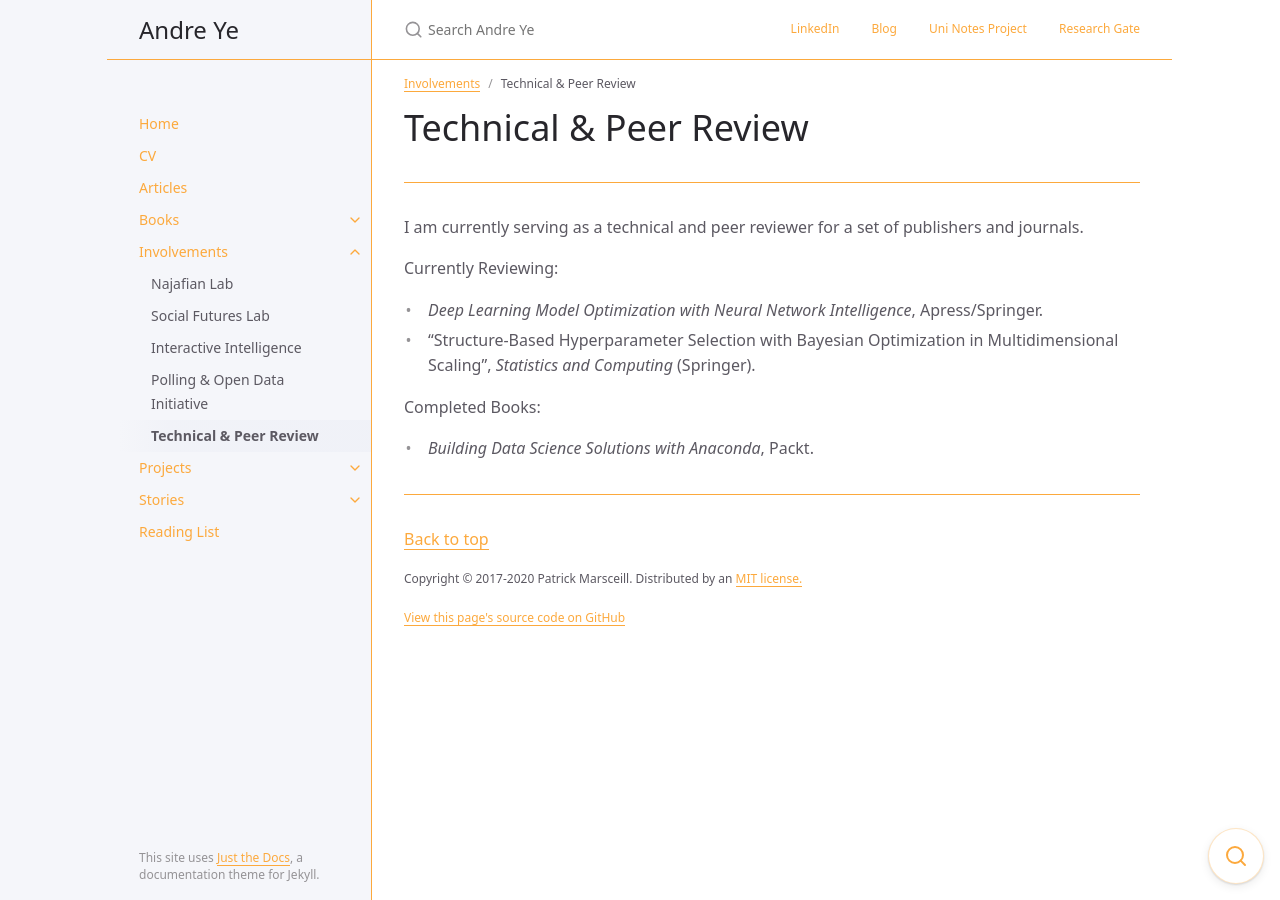
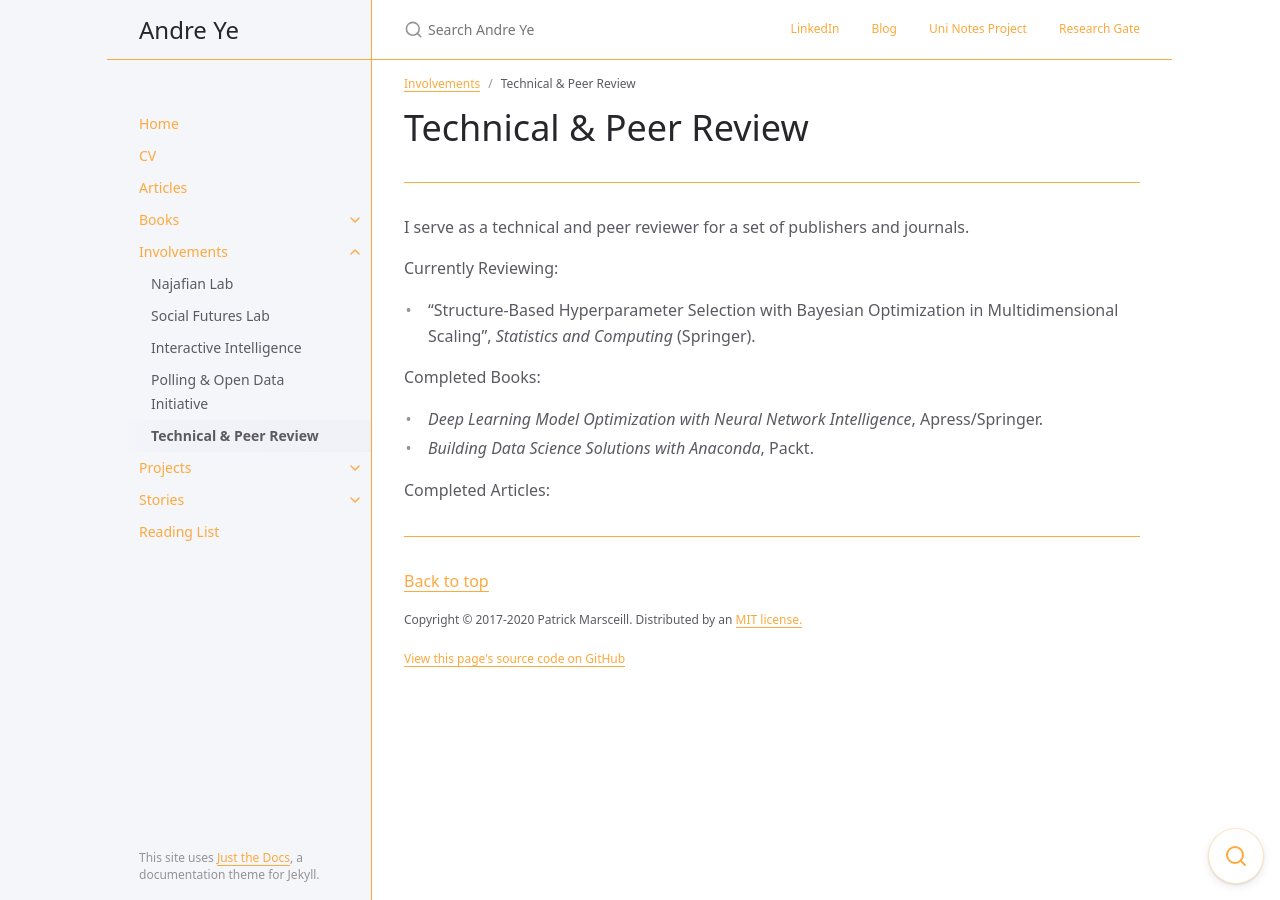
Before and after one commit to andre-ye/andre-ye.github.io-retired, a Jekyll site: the page built from docs/involvements/technical-review.md, in a window 1280 px wide. Built offline with Jekyll 4.4.1, drawn with Linux system fonts in a browser that asks for light colours; nearby versions of some CDN libraries.

Commit message:
Update technical-review.md

```diff
--- a/docs/involvements/technical-review.md
+++ b/docs/involvements/technical-review.md
@@ -10,11 +10,13 @@ has_children: false
 
 ---
 
-I am currently serving as a technical and peer reviewer for a set of publishers and journals.
+I serve as a technical and peer reviewer for a set of publishers and journals.
 
 Currently Reviewing:
-- *Deep Learning Model Optimization with Neural Network Intelligence*, Apress/Springer.
 - "Structure-Based Hyperparameter Selection with Bayesian Optimization in Multidimensional Scaling", *Statistics and Computing* (Springer).
 
 Completed Books:
+- *Deep Learning Model Optimization with Neural Network Intelligence*, Apress/Springer.
 - *Building Data Science Solutions with Anaconda*, Packt.
+
+Completed Articles:
```
